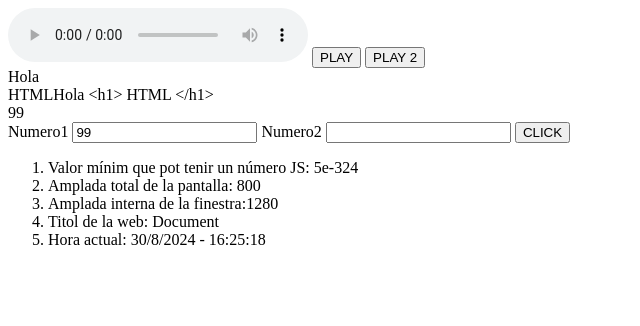
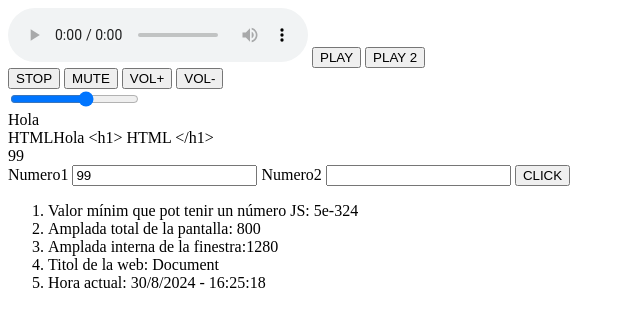
Before and after one commit to cristiancat/24_25_DAW_M06, a plain HTML site: page pr02/index.html in a window 1280 px wide. Shown: the whole page, without its empty margins (0-640 px from the left). Drawn offline with Linux system fonts and the light colour scheme.

Commit message:
volum up , down

```diff
--- a/pr02/exemple.js
+++ b/pr02/exemple.js
@@ -33,6 +33,36 @@ function playAudio2(){
     audio.src="FANFARE1.WAV";
     audio.play();
 }
+function clk_btn_stopAudio(){
+    audio.pause()
+    audio.currentTime=0;
+}
+function clk_btn_mute(){
+    audio.muted=!audio.muted;
+}
+function clk_btn_volUp(){
+    try{
+        audio.volume +=0.2
+    }catch(e){
+        audio.volume=1
+    }
+    document.getElementById("vol").value=audio.volume;
+}
+function clk_btn_volDown(){
+    try{
+        audio.volume-=0.2
+    }catch(e){
+        audio.volume=0
+    }
+    document.getElementById("vol").value=audio.volume;
+}
+
+function change_inp_vol(){
+    audio.volume= document.getElementById("vol").value;
+}
+
+
+
 
 
 // 1.	Crea un document HTML amb un div amb id “llista_propietats”. Programa amb
--- a/pr02/index.html
+++ b/pr02/index.html
@@ -14,7 +14,14 @@
     </audio>
     <button onclick="playAudio()"> PLAY</button>
     <button onclick="playAudio2()"> PLAY 2</button>
-
+    <br />
+    <button onclick="clk_btn_stopAudio()"> STOP</button>
+    <button onclick="clk_btn_mute()">MUTE</button>
+    <button onclick="clk_btn_volUp()">VOL+</button>
+    <button onclick="clk_btn_volDown()">VOL-</button>
+    <br />
+    <input type="range" min="0" max="1" step="0.2" id="vol"
+    onchange="change_inp_vol()" />
 
 
     <div id="div_text"></div>
```
